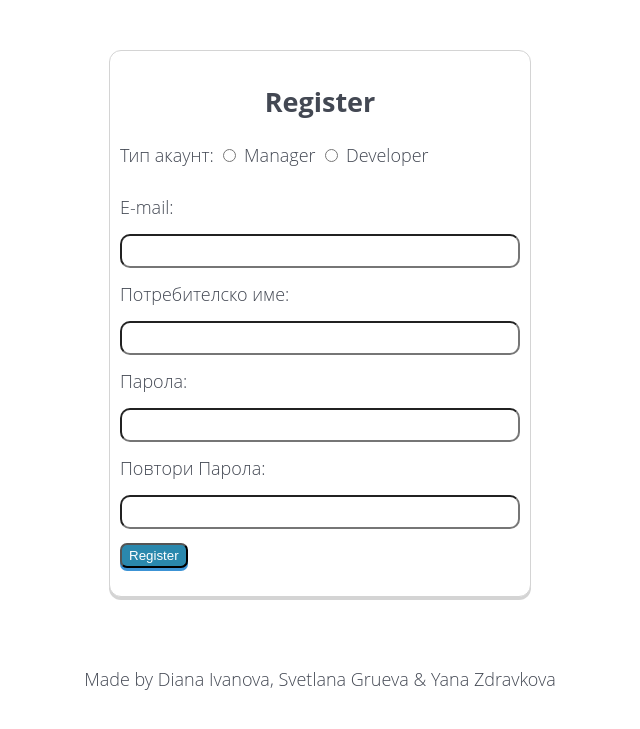
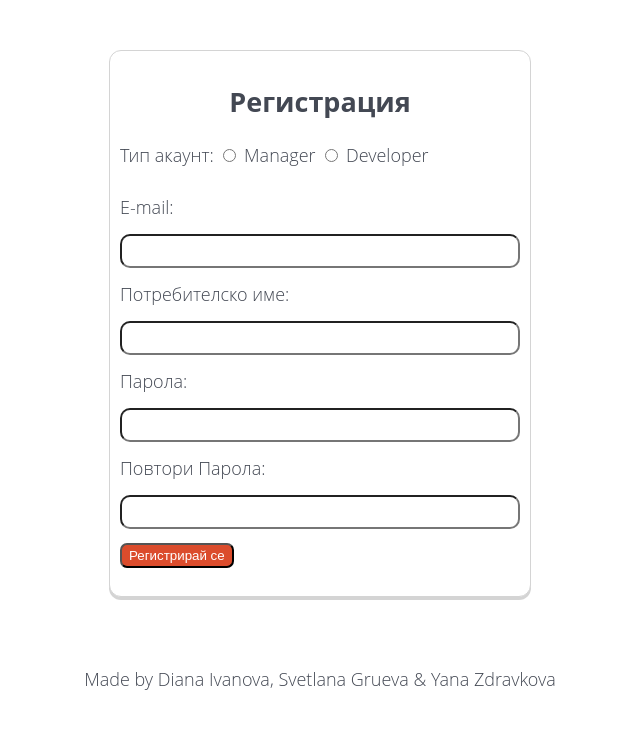
Before and after one commit to EstimateMe/Project-Estimation, a PHP site: page /register.php in a window 1280 px wide. Shown: the top 729 px of the page, without its empty margins (320-960 px from the left). Run offline with PHP 8.4, Linux system fonts and the light colour scheme.

Commit message:
Change login and register button styles

```diff
--- a/login.php
+++ b/login.php
@@ -17,7 +17,7 @@ Project Estimation
 
 
 <div class="form_holder">
-<h2><center>Login</center></h2>
+<h2><center>Вход</center></h2>
 <form id="login_form" name="login_form" method="post" action="login_script.php">
 
    Потребителско име: <input type="text" name="username" value="">
--- a/main.css
+++ b/main.css
@@ -66,6 +66,5 @@ span {
 	color: #fff;
 	position: relative;
 	display: inline-block;
-	background: #2A88AD;
-	box-shadow: 0px 3px 0px 0px #3C93D5;
+	background: #DB4C2C;
 }
--- a/register.php
+++ b/register.php
@@ -14,7 +14,7 @@ Project Estimation
 <div class="container">
 
 <div class="form_holder">
-<h2><center>Register</center></h2>
+<h2><center>Регистрация</center></h2>
 <form id="register_form" method="post" action="register_script.php" onsubmit="return validateForm();">
 
    Тип акаунт:
@@ -34,7 +34,7 @@ Project Estimation
    Повтори Парола: <input type="password" name="confirm_password">
    <span id="error-confirm-password" class="err"></span><br>
 
-   <input type="submit" name = "submit" class="btn" value="Register"><br>
+   <input type="submit" name = "submit" class="btn" value="Регистрирай се"><br>
    </form>
    </div>
    <div class="footer"> Made by Diana Ivanova, Svetlana Grueva &amp Yana Zdravkova</div>
```
